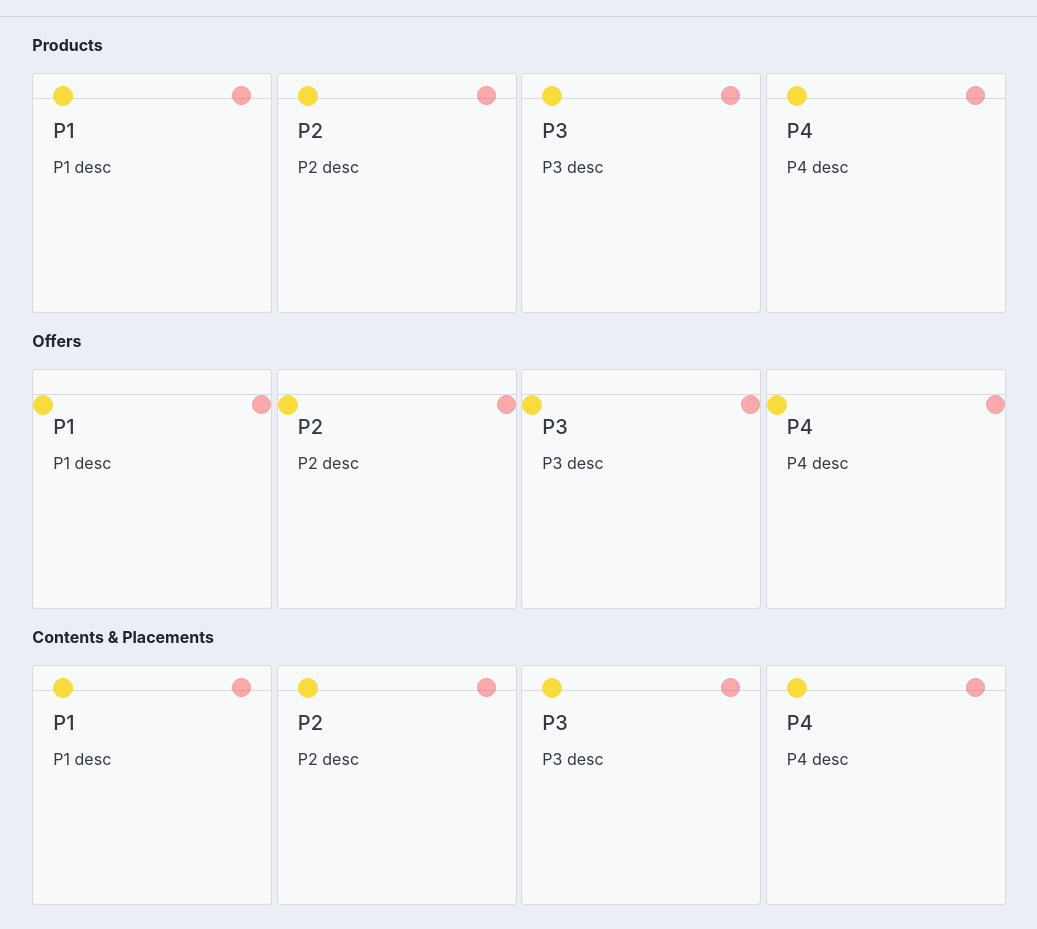
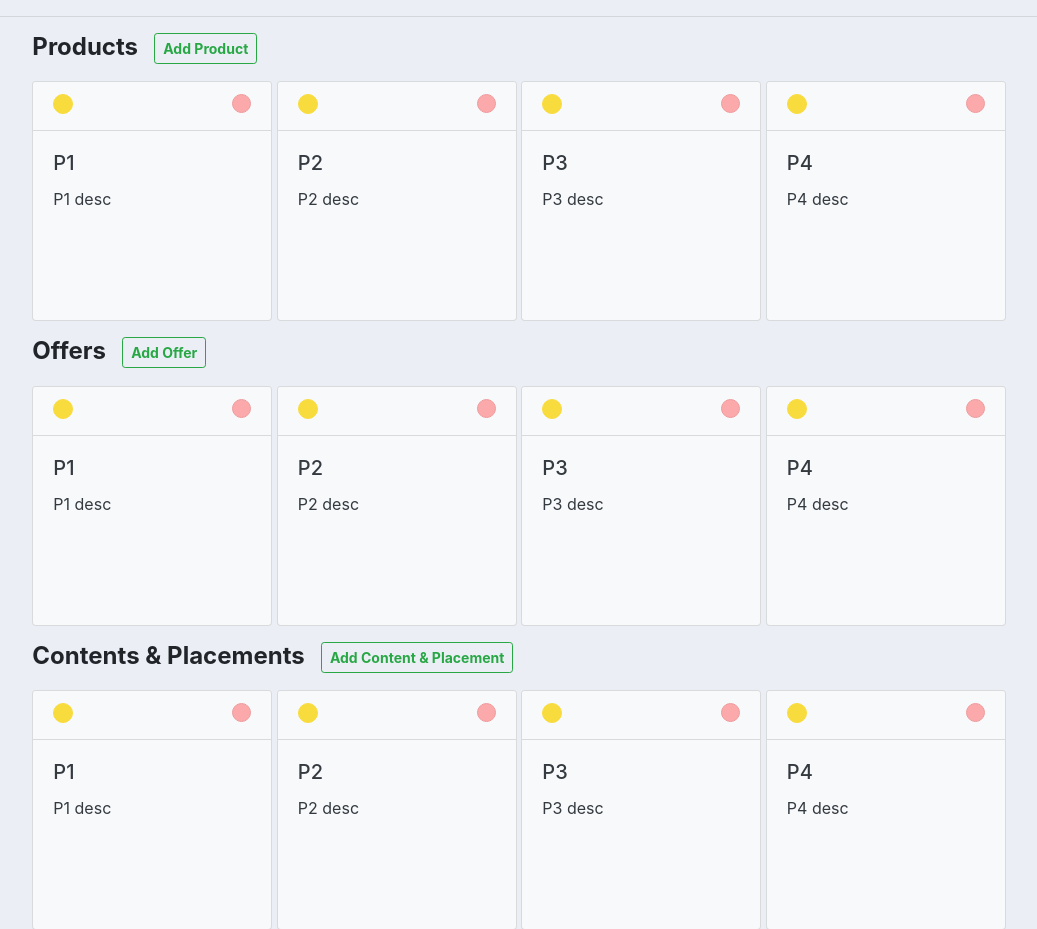
Before and after one commit to dcsil/jerryrat, a Django app: page /campaign_customization_page/ in a window 1280 px wide. Shown: the part 66-995 px from the top of the page, without its empty margins (1-1038 px from the left). Run offline with Django 3.2, Linux system fonts and the light colour scheme; some libraries are stand-ins or nearby versions.

Commit message:
Adjusted the button margins and added the add buttons to add combo infos

```diff
--- a/app/myapp/templates/campaign_customization_page.html
+++ b/app/myapp/templates/campaign_customization_page.html
@@ -43,7 +43,10 @@
 
     <body>
         <div class="products-area" style="margin-left: 25pt;">
-            <p><strong>Products</strong></p>
+            <h4 style="margin-bottom: 13pt;">
+                <strong>Products</strong>
+                <button type="button" class="btn btn-outline-success btn-sm" style="margin-left: 0.7em;"><strong>Add Product</strong></button>
+            </h4>
             {% for combo in combos %}
                 <div class="card text-dark bg-light mb-3">
                     <div class="card-header bg-light">
@@ -53,6 +56,7 @@
                         <div class="close">
                             <a class="closebutton" href="#"></a>
                         </div>
+                        <br/>
                     </div>
                     <div class="card-body">
                         <h5 class="card-title">{{ combo.title }}</h5>
@@ -61,28 +65,13 @@
                 </div>
             {% endfor %}
         </div>
+        <!-- <br/> -->
 
         <div class="offers-area" style="margin-left: 25pt;">
-            <p><strong>Offers</strong></p>
-            {% for combo in combos %}
-                <div class="card text-dark bg-light mb-3" style="width: 15rem; height: 15rem; display: inline-block; margin: 0rem;">
-                    <div class="card-header bg-light"></div>
-                        <div class="group">
-                            <a class="groupbutton" href="#"></a>
-                        </div>
-                        <div class="close">
-                            <a class="closebutton" href="#"></a>
-                        </div>
-                    <div class="card-body">
-                    <h5 class="card-title">{{ combo.title }}</h5>
-                    <p class="card-text">{{ combo.description }}</p>
-                    </div>
-                </div>
-            {% endfor %}
-        </div>
-
-        <div class="contents-area" style="margin-left: 25pt;">
-            <p><strong>Contents & Placements</strong></p>
+            <h4 style="margin-bottom: 13pt;">
+                <strong>Offers</strong>
+                <button type="button" class="btn btn-outline-success btn-sm" style="margin-left: 0.7em;"><strong>Add Offer</strong></button>
+            </h4>
             {% for combo in combos %}
                 <div class="card text-dark bg-light mb-3" style="width: 15rem; height: 15rem; display: inline-block; margin: 0rem;">
                     <div class="card-header bg-light">
@@ -92,6 +81,7 @@
                         <div class="close">
                             <a class="closebutton" href="#"></a>
                         </div>
+                        <br/>
                     </div>
                     <div class="card-body">
                     <h5 class="card-title">{{ combo.title }}</h5>
@@ -100,6 +90,33 @@
                 </div>
             {% endfor %}
         </div>
+        <!-- <br/> -->
+
+        <div class="contents-area" style="margin-left: 25pt;">
+            <h4 style="margin-bottom: 13pt;">
+                <strong>Contents & Placements</strong>
+                <button type="button" class="btn btn-outline-success btn-sm" style="margin-left: 0.7em;"><strong>Add Content & Placement</strong></button>
+            </h4>
+            <!-- <br/> -->
+            {% for combo in combos %}
+                <div class="card text-dark bg-light mb-3" style="width: 15rem; height: 15rem; display: inline-block; margin: 0rem;">
+                    <div class="card-header bg-light">
+                        <div class="group">
+                            <a class="groupbutton" href="#"></a>
+                        </div>
+                        <div class="close">
+                            <a class="closebutton" href="#"></a>
+                        </div>
+                        <br/>
+                    </div>
+                    <div class="card-body">
+                    <h5 class="card-title">{{ combo.title }}</h5>
+                    <p class="card-text">{{ combo.description }}</p>
+                    </div>
+                </div>
+            {% endfor %}
+        </div>
+        <!-- <br/> -->
 
 
     </body>
```
